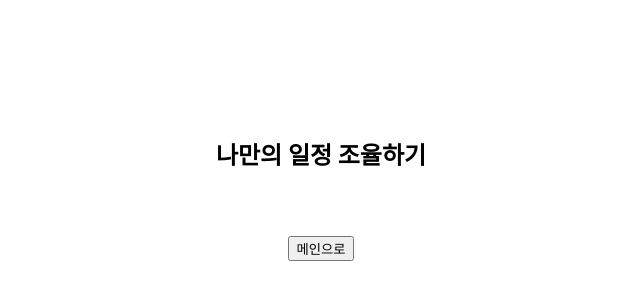
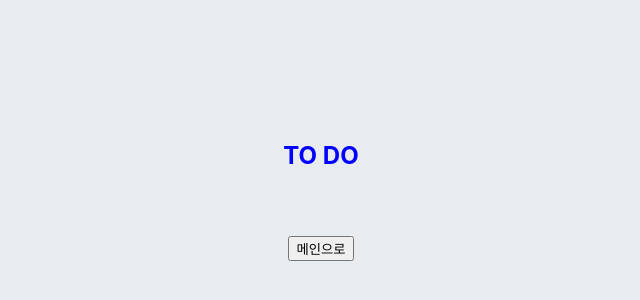
Before and after one commit to rkgh17/ToDoList_Project, a React (Create React App) app in the folder todolist/front/: page /mylist in a window 1280 px wide. Shown: the part 108-408 px from the top of the page, without its empty margins (319-959 px from the left). Built offline with nearby package versions, Linux system fonts and the light colour scheme.

Commit message:
Front | styled components

```diff
--- a/todolist/front/package.json
+++ b/todolist/front/package.json
@@ -12,6 +12,7 @@
     "react-icons": "^4.7.1",
     "react-router-dom": "^6.8.1",
     "react-scripts": "5.0.1",
+    "styled-components": "^5.3.9",
     "web-vitals": "^2.1.4"
   },
   "scripts": {
--- a/todolist/front/src/App.js
+++ b/todolist/front/src/App.js
@@ -3,12 +3,20 @@ import "./App.css";
 import { useEffect, useState, useContext } from "react";
 import { AuthContext } from "./context/AuthContext";
 import axios from "axios";
+import { createGlobalStyle } from "styled-components";
 
 import { createBrowserRouter, RouterProvider } from "react-router-dom"; //6.6.2
 import Main from "./routes/Main";
 import Login from "./routes/Login";
 import SignUp from "./routes/SignUp";
 import Mylist from "./routes/Mylist";
+
+// styled-components
+const GlobalStyle = createGlobalStyle`
+  body {
+    background: #e9ecef;
+  }
+`;
 
 const router = createBrowserRouter([
   { path: "/", element: <Main /> },
@@ -96,7 +104,6 @@ function App() {
           .then((res) => {
             // refresh성공
             if (res.status === 204) {
-              console.log("refresh 성공!");
               // console.log(res.headers.authorization);
 
               // 엑세스 토큰 새로고침 - 로컬 스토리지 저장
@@ -105,6 +112,8 @@ function App() {
                 "accessToken",
                 res.headers.authorization.substr(7)
               ); // Bearer 제거
+
+              console.log("refresh 성공!");
             }
           })
           .catch((err) => {
@@ -124,6 +133,7 @@ function App() {
     >
       {" "}
       {/* AuthContext.Provider 추가 */}
+      <GlobalStyle />
       <RouterProvider router={router} />
     </AuthContext.Provider>
   );
--- a/todolist/front/src/routes/Mylist.js
+++ b/todolist/front/src/routes/Mylist.js
@@ -6,7 +6,7 @@ function Mylist() {
   return (
     <div className="Mylist">
       <div>
-        <h2>나만의 일정 조율하기</h2>
+        <h2 style={{ color: "blue" }}>TO DO</h2>
       </div>
       <div>
         <Link to="/">
```
Also changed, not shown: 1 other file (tests, documents, lock files or other folders).
